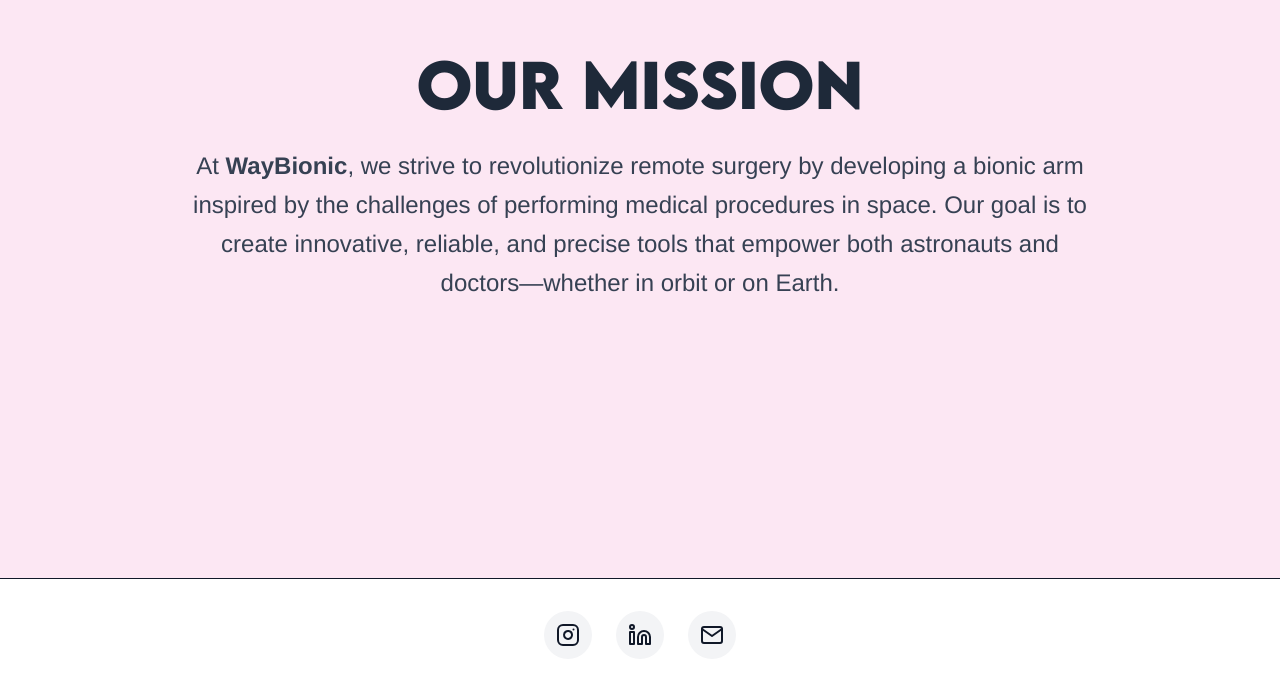
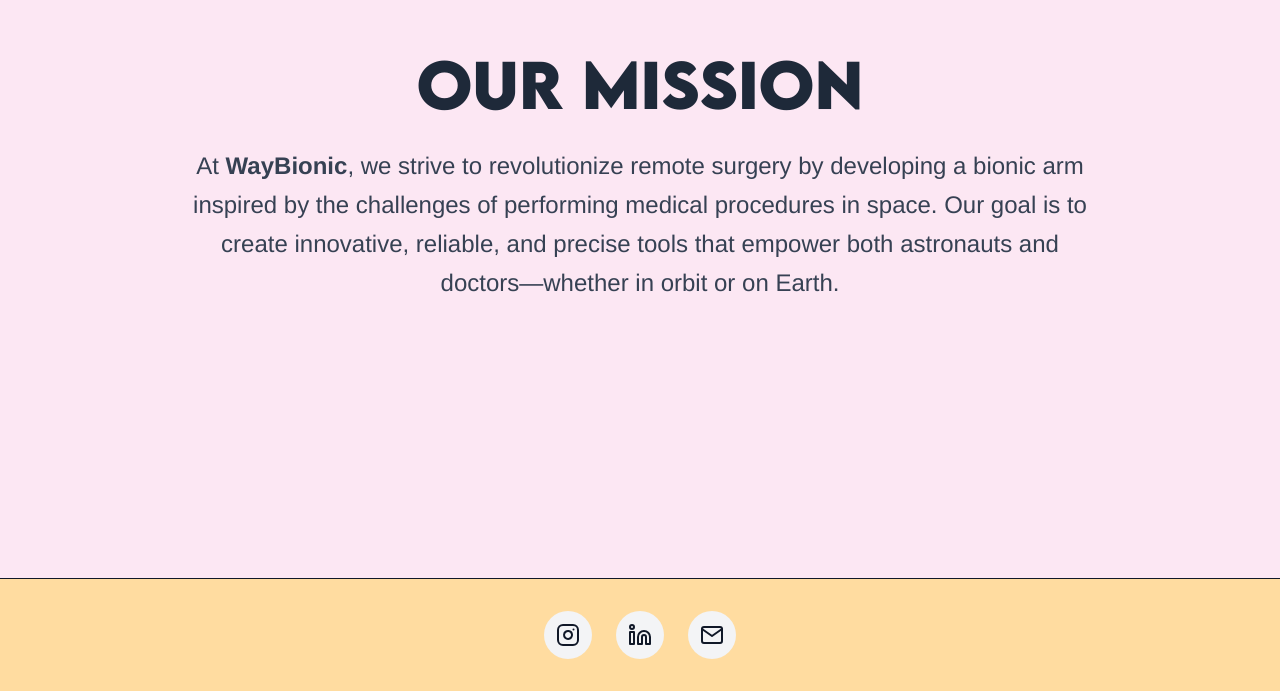
Before and after one commit to Waybionic/temp-website, a Next.js app in the folder waybionic/: page / in a window 1280 px wide. Shown: the part 1117-1808 px from the top of the page. Built offline with nearby package versions, Linux system fonts and the light colour scheme.

Commit message:
changed footer colour

```diff
--- a/waybionic/src/app/components/Footer.tsx
+++ b/waybionic/src/app/components/Footer.tsx
@@ -1,6 +1,6 @@
 export default function Footer() {
   return (
-    <footer className="border-t p-8">
+    <footer className="border-t p-8" style={{ backgroundColor: "var(--color-peach)" }}>
       <div className="container mx-auto flex justify-center gap-6">
         <a
           href="https://www.instagram.com/waybionics/?hl=en"
```
